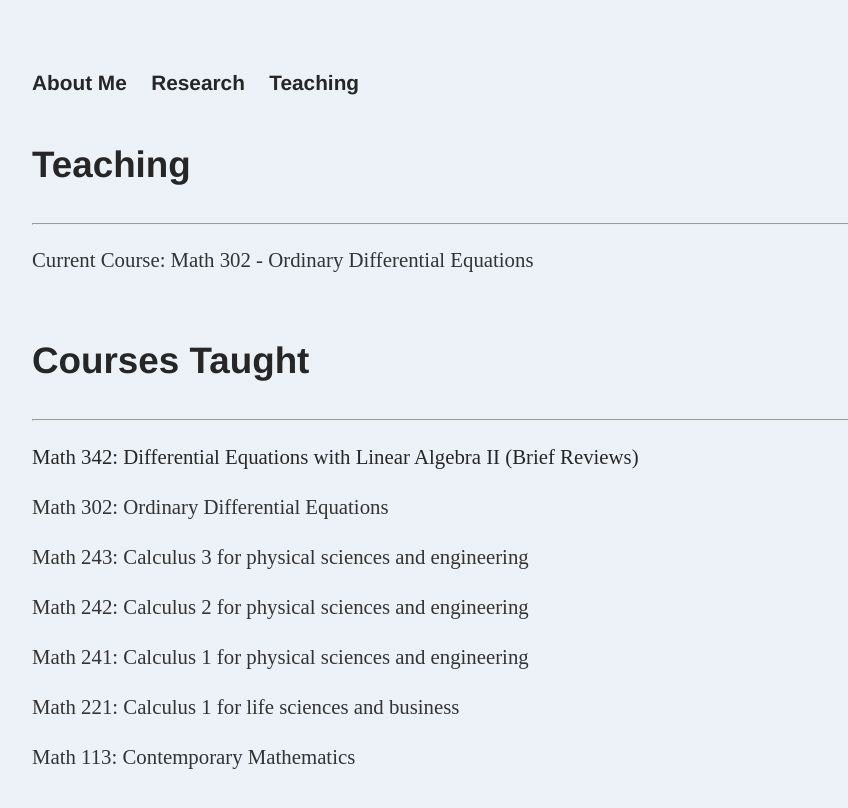
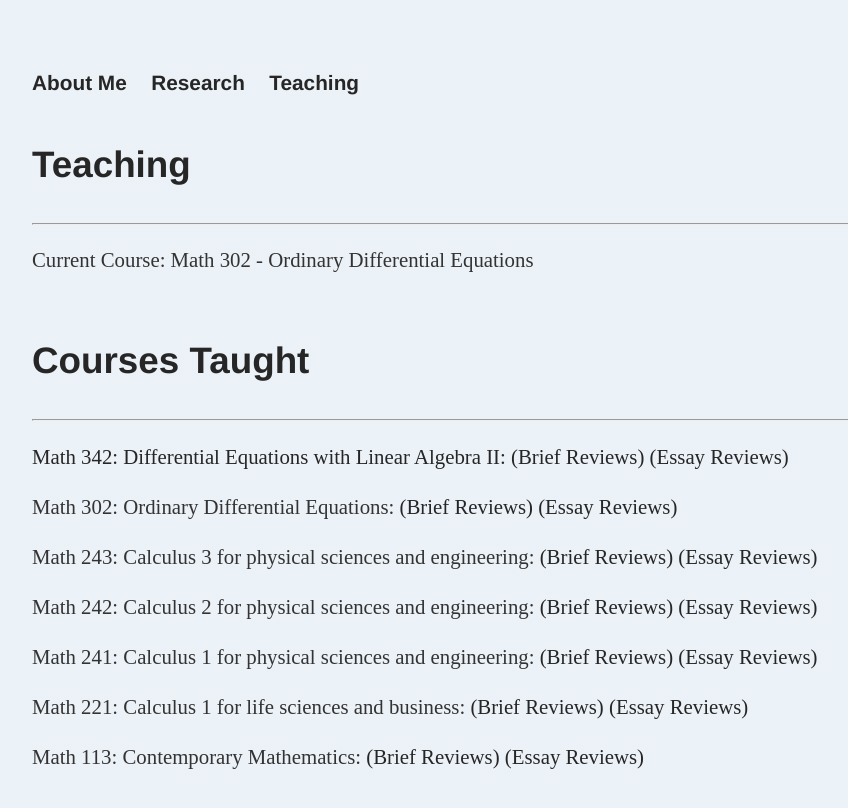
Before and after one commit to dhayes95/dhayes95.github.io, a Jekyll site: the page built from teaching/index.html, in a window 1280 px wide. Shown: the top 808 px of the page, without its empty margins (160-1008 px from the left). Built offline with Jekyll 4.4.1, drawn with Linux system fonts in a browser that asks for light colours.

Commit message:
Update index.html

```diff
--- a/teaching/index.html
+++ b/teaching/index.html
@@ -13,13 +13,27 @@ title: Teaching
 			</p>
 			<h3>Courses Taught</h3>
 			<hr>
-				<p>Math 342: Differential Equations with Linear Algebra II <a href="reviews/S24_342_Brief.pdf" class="download" title="Download as PDF">(Brief Reviews)</a></p>
-				<p>Math 302: Ordinary Differential Equations</p>
-				<p>Math 243: Calculus 3 for physical sciences and engineering</p>
-				<p>Math 242: Calculus 2 for physical sciences and engineering</p>
-				<p>Math 241: Calculus 1 for physical sciences and engineering</p>
-				<p>Math 221: Calculus 1 for life sciences and business</p>
-				<p>Math 113: Contemporary Mathematics</p>
+				<p>Math 342: Differential Equations with Linear Algebra II:
+					<a href="reviews/S24_342_Brief.pdf" class="download" title="Download as PDF">(Brief Reviews)</a>
+					<a href="reviews/S24_342_Essay.pdf" class="download" title="Download as PDF">(Essay Reviews)</a></p>
+				<p>Math 302: Ordinary Differential Equations:
+					<a href="reviews/S25_M302_Brief.pdf" class="download" title="Download as PDF">(Brief Reviews)</a>
+					<a href="reviews/S25_M302_Essay.pdf" class="download" title="Download as PDF">(Essay Reviews)</a></p>
+				<p>Math 243: Calculus 3 for physical sciences and engineering:
+					<a href="reviews/F22_243_Brief.pdf" class="download" title="Download as PDF">(Brief Reviews)</a>
+					<a href="reviews/F22_243_Essay.pdf" class="download" title="Download as PDF">(Essay Reviews)</a></p>
+				<p>Math 242: Calculus 2 for physical sciences and engineering:
+					<a href="reviews/F24_242_Brief.pdf" class="download" title="Download as PDF">(Brief Reviews)</a>
+					<a href="reviews/F24_242_Essay.pdf" class="download" title="Download as PDF">(Essay Reviews)</a></p>
+				<p>Math 241: Calculus 1 for physical sciences and engineering:
+					<a href="reviews/W22_221_Brief.pdf" class="download" title="Download as PDF">(Brief Reviews)</a>
+					<a href="reviews/W22_221_Essay.pdf" class="download" title="Download as PDF">(Essay Reviews)</a></p>
+				<p>Math 221: Calculus 1 for life sciences and business:
+					<a href="reviews/Su21_221_Brief.pdf" class="download" title="Download as PDF">(Brief Reviews)</a>
+					<a href="reviews/Su21_221_Essay.pdf" class="download" title="Download as PDF">(Essay Reviews)</a></p>
+				<p>Math 113: Contemporary Mathematics:
+					<a href="reviews/F23_113_Brief.pdf" class="download" title="Download as PDF">(Brief Reviews)</a>
+					<a href="reviews/F23_113_Essay.pdf" class="download" title="Download as PDF">(Essay Reviews)</a></p>
 
 
 		</div>
```
